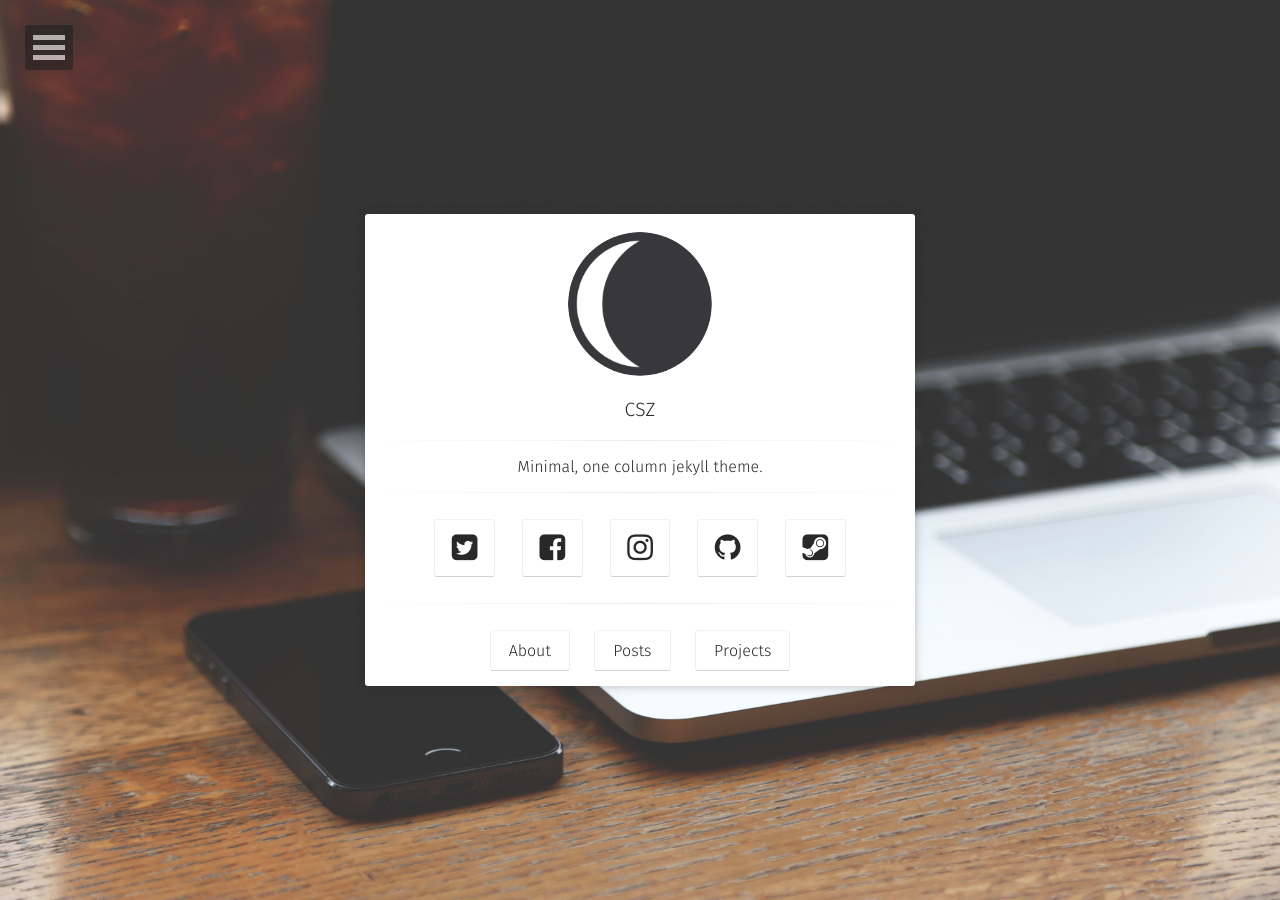
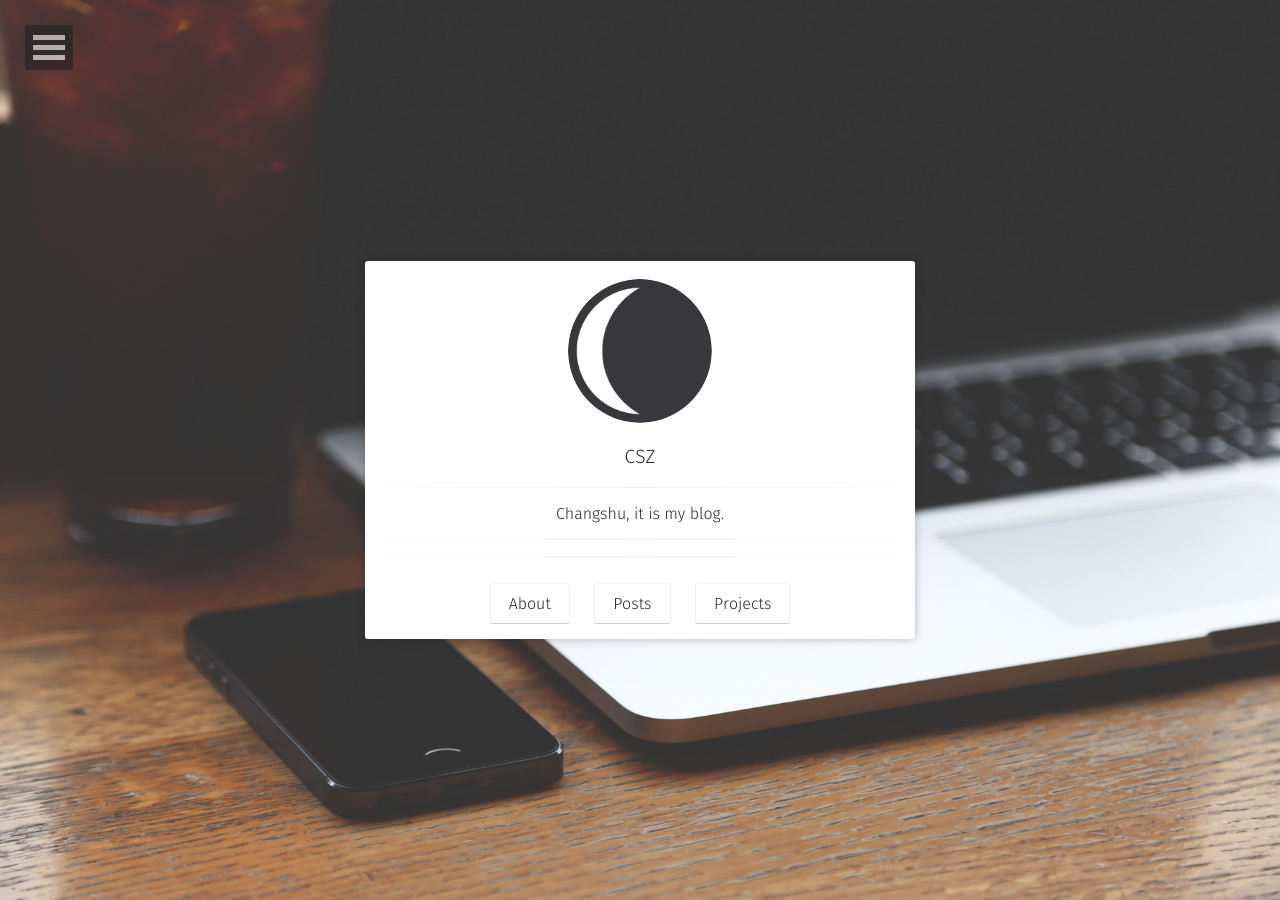
Before and after one commit to A17513081909/csz.github.io, a Jekyll site: the page built from index.html, in a window 1280 px wide. Built offline with Jekyll 4.4.1, drawn with Linux system fonts in a browser that asks for light colours; some web fonts are replaced.

Commit message:
Update _config.yml

```diff
--- a/_config.yml
+++ b/_config.yml
@@ -1,14 +1,14 @@
 # Site
 title:              'CSZ'
-bio:                'Minimal, one column jekyll theme.'
-description:        "Moon is a minimal, one column jekyll theme for your blog."
+bio:                'Changshu, it is my blog.'
+description:        "My blog."
 reading_time:       true
 words_per_minute:   200
 logo:               'assets/img/logo.png'
 background:         'assets/img/placeholder-big.jpg'
 tiled_bg:           false   # Set this true if you want to tile your background image, otherwise it will be covered
 locale:             en_US
-url:                https://taylantatli.github.io/Moon
+url:                https://www.csz.zone/Moon
 
 # Jekyll
 permalink:          /:title/
@@ -38,19 +38,19 @@ disqus_shortname:   taylantatli
   #ad-slot:
 #bing-verify:
 #email:
-twitter:            username
-facebook:           username
-github-url:         username
+# twitter:            username
+# facebook:           username
+# github-url:         username
 #stackoverflow:     123456/username   from a "http://stackoverflow.com/users/123456/username" link
 #linkedin:          username
 #xing:              username
-instagram:          username
+# instagram:          username
 #lastfm:            username
 #tumblr:            username
 #medium:            '@username'
 #pinterest:         username
 #foursquare:        username
-steam:              username
+# steam:              username
 #dribbble:          username
 #youtube:           username
 #youtube-channel:   channel
@@ -70,7 +70,7 @@ gems:
   - jekyll-gist
 
 jekyll-mentions:
-    base_url: https://github.com
+    base_url: https://www.csz.zone
 
 # Exclude list
 exclude: [README.md, Gemfile, Gemfile.lock, node_modules, gulpfile.js, package.json, _site, src, vendor, CNAME, LICENSE, Rakefile]
```
